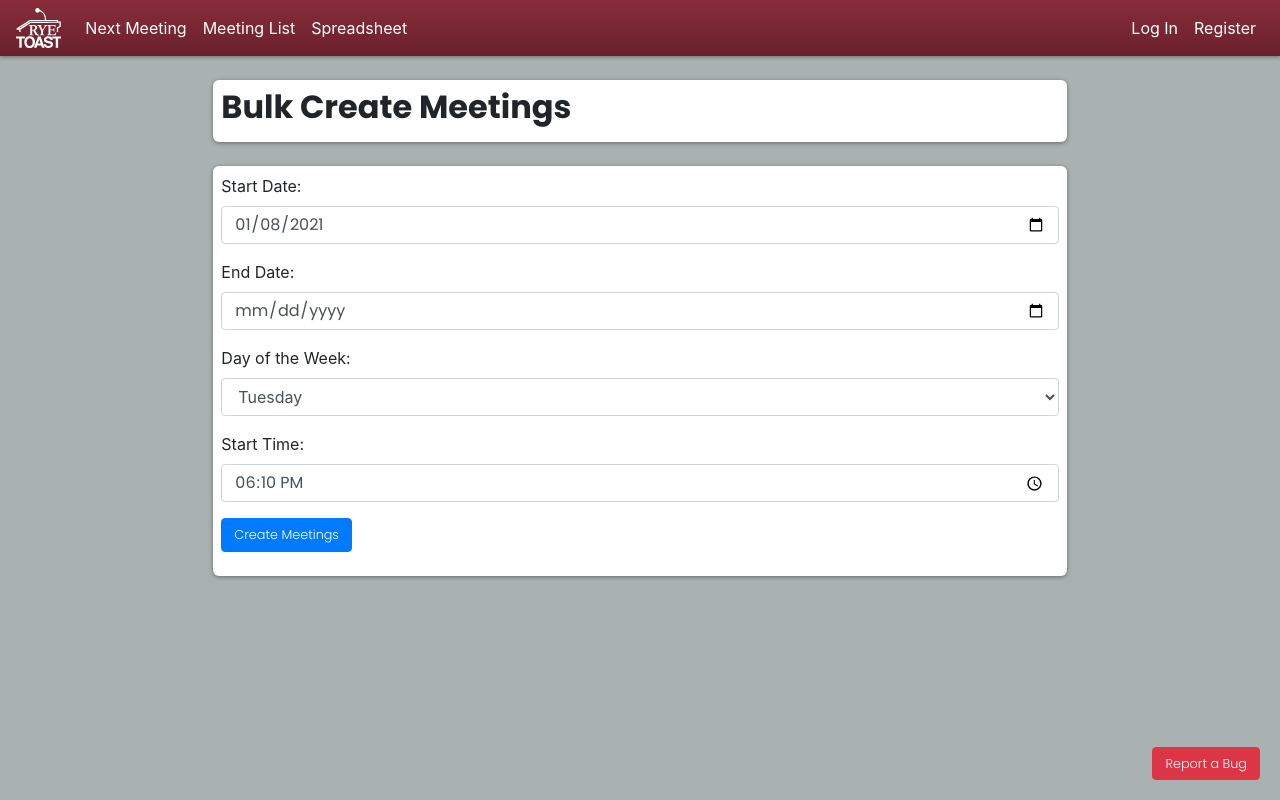
After one commit to Dracfo/rytoastplanner, a Django app: page /bulk_create_meeting in a window 1280 px wide. The commit adds this page. Run offline with Django 3.2, Linux system fonts and the light colour scheme; some libraries are stand-ins or nearby versions.

Commit message:
Bulk Meeting Creation function

```diff
--- a/RolesScheduler/settings.py
+++ b/RolesScheduler/settings.py
@@ -13,8 +13,6 @@ https://docs.djangoproject.com/en/3.1/ref/settings/
 import os
 import django_heroku
 from pathlib import Path
-
-print(os.environ)
 
 # Build paths inside the project like this: BASE_DIR / 'subdir'.
 BASE_DIR = Path(__file__).resolve().parent.parent
--- /dev/null
+++ b/agenda/templates/agenda/bulk_create_meetings.html
@@ -0,0 +1,60 @@
+{% extends 'agenda/layout.html' %}
+{% load static %}
+
+{% block title %}
+    Bulk Create Meetings
+{% endblock %}
+
+{% block body %}
+    <br>
+
+    <!--Page Title-->
+    <div class="container container-sm col-title col-8">
+        <h2>Bulk Create Meetings</h2>
+    </div>
+
+    <br>
+
+    <!--Create Meetings Form-->
+    <div class="container container-sm col-title col-8">
+        <form method="POST">
+            {% csrf_token %}
+
+            <!--Start Date-->
+            <div class="form-group">
+                <label for="start_date">Start Date:</label>
+                <input type="date" id="start_date" name="start_date" class="form-control" value="{{ date_today }}" required>
+            </div>
+
+            <!--End Date-->
+            <div class="form-group">
+                <label for="end_date">End Date:</label>
+                <input type="date" id="end_date" name="end_date" class="form-control" value="" required>
+            </div>
+
+            <!--Which Day of the Week-->
+            <div class="form-group">
+                <label for="ens_date">Day of the Week:</label>
+                <select class="form-select form-control" id="day_of_the_week" name="day_of_the_week" required>
+                    <option value="0">Monday</option>
+                    <option value="1" selected>Tuesday</option>
+                    <option value="2">Wednesday</option>
+                    <option value="3">Thursday</option>
+                    <option value="4">Friday</option>
+                    <option value="5">Saturday</option>
+                    <option value="6">Sunday</option>
+                </select>
+            </div>
+
+            <!--Time of day-->
+            <div class="form-group">
+                <label for="start_time">Start Time:</label>
+                <input type="time" id="start_time" name="start_time" class="form-control" value="18:10" required>
+            </div>
+
+            <!--Submit button-->
+            <button type="submit" class="btn btn-primary mb-3">Create Meetings</button>
+        </form>
+    </div>
+
+{% endblock %}
--- a/agenda/templates/agenda/layout.html
+++ b/agenda/templates/agenda/layout.html
@@ -79,6 +79,7 @@
                           <a class="nav-link dropdown-toggle" data-toggle="dropdown" href="#" role="button" aria-haspopup="true" aria-expanded="false">Executive</a>
                           <div class="dropdown-menu">
                             <a class="dropdown-item" id="dropdown-item" href="{% url 'agenda:create_meeting' %}">Create New Meeting</a>
+                            <a class="dropdown-item" id="dropdown-item" href="{% url 'agenda:bulk_create_meeting' %}">Bulk Create Meetings</a>
                             <a class="dropdown-item" id="dropdown-item" href="{% url 'agenda:create_user' %}">Create New User</a>
                           </div>
                         </li>
--- a/agenda/templates/agenda/meeting.html
+++ b/agenda/templates/agenda/meeting.html
@@ -15,7 +15,9 @@
             <h1>Ryerson Toastmasters</h1>
             <h3>Meeting: {{ meeting.starttime }} EST</h3>
             <p style="position: absolute; top: 5px; right: 10px;"><b>Club: </b>01474196</p>
-            <a href="{% url 'agenda:edit_meeting' id %}" class="btn btn-primary" style="position: absolute; bottom: 5px; right: 10px;">Edit Meeting</a>
+            {% if request.user.executive %}
+                <a href="{% url 'agenda:edit_meeting' id %}" class="btn btn-primary" style="position: absolute; bottom: 5px; right: 10px;">Edit Meeting</a>
+            {% endif %}
         </div>
 
         <br>
--- a/agenda/templates/agenda/meeting_list.html
+++ b/agenda/templates/agenda/meeting_list.html
@@ -15,6 +15,9 @@
             <tr>
                 <th>
                     Date
+                </th>
+                <th>
+                    Theme
                 </th>
                 <th>
                     Speeches
@@ -39,6 +42,9 @@
                         </a>
                     </td>
                     <td>
+                        {{ meeting.theme }}
+                    </td>
+                    <td>
                         {{ meeting.speech_count }}/3
                     </td>
                     <td>
--- a/agenda/templates/agenda/spreadsheet.html
+++ b/agenda/templates/agenda/spreadsheet.html
@@ -26,6 +26,7 @@
         </thead>
         <tbody>
             {% for role, sign_ups in rolelist.items %}
+                {% if role != 'Meeting_id' %}
                     <tr>
                         <td class="row_start">
                             <b>{{ role }}</b>
@@ -62,12 +63,15 @@
                                 <td id="{{ forloop.counter }}">
                                     {{ member }}
                                     {% if user.executive %}
+                                        {% if role != 'Meeting_id' and role != 'Absences' %}
                                             <button class="btn btn-outline-danger btn-sm" onclick="DeleteRole(this);" id="{{ role }}" style="margin: auto!important">X</button>
+                                        {% endif %}
                                     {% endif %}
                                 </td>
                             {% endif %}
                         {% endfor %}
                     </tr>
+                {% endif %}
             {% endfor %}
         </tbody>
     </table>
--- a/agenda/urls.py
+++ b/agenda/urls.py
@@ -11,6 +11,7 @@ urlpatterns = [
     path("meeting/<id>", views.meeting, name="meeting"),
     path("edit_meeting/<id>", views.edit_meeting, name="edit_meeting"),
     path("create_meeting", views.create_meeting, name="create_meeting"),
+    path("bulk_create_meeting", views.bulk_create_meeting, name="bulk_create_meeting"),
     path("delete_meeting/<id>", views.delete_meeting, name="delete_meeting"),
     path("meeting_list", views.meeting_list, name="meeting_list"),
     path("report_bug", views.report_bug, name="report_bug"),
--- a/agenda/views.py
+++ b/agenda/views.py
@@ -135,6 +135,7 @@ def meeting_list(request):
     # Setup the meeting list with dates and role holders
     list_of_meetings = []
     for meeting in meeting_list_query:
+        print(meeting.theme)
 
         # Get the toastmaster for the meeting
         role_query = Rolelist.objects.filter(meeting=meeting).values('toastmaster')
@@ -165,7 +166,7 @@ def meeting_list(request):
                 speech_count += 1
 
         # Add id's, dates, and role holders to the list
-        meeting_entry_for_the_list = {'id': meeting.id, 'date': meeting.starttime.strftime("%d/%b/%Y"), 'speech_count': speech_count, 'toastmaster': toastmaster, 'geneval': geneval, 'ttmaster': ttmaster}
+        meeting_entry_for_the_list = {'id': meeting.id, 'date': meeting.starttime.strftime("%d/%b/%Y"), 'theme': meeting.theme,'speech_count': speech_count, 'toastmaster': toastmaster, 'geneval': geneval, 'ttmaster': ttmaster}
 
         # Add dictionary for the individual meeting to the list of all meetings to be passed to the template to display
         list_of_meetings.append(meeting_entry_for_the_list)
@@ -203,7 +204,7 @@ def edit_meeting(request, id):
         print(meeting, form)
         update_meeting(meeting, form)
 
-        return HttpResponseRedirect(reverse("agenda:index"))
+        return HttpResponseRedirect(reverse("agenda:meeting", args=(id,)))
 
 
     # Get meeting details
@@ -276,6 +277,60 @@ def create_meeting(request):
         id = meeting.id + 1
 
     return HttpResponseRedirect(reverse("agenda:edit_meeting", args=(id,)))
+
+
+def bulk_create_meeting(request):
+
+    # Check if the user is submitting the bulk meeting creation form
+    if request.method == 'POST':
+        # Get data from form submission
+        form = request.POST
+
+        # Organize the date information (Date and time of week, start date, end date)
+        start_date = form['start_date']
+        start_date = datetime.strptime(start_date, "%Y-%m-%d").date()
+        end_date = form['end_date']
+        end_date = datetime.strptime(end_date, "%Y-%m-%d").date()
+        form_day_of_week = form['day_of_the_week']
+        start_time = form['start_time']
+
+        # Check if the end date is after the start date
+        if end_date < start_date:
+            return HttpResponseRedirect(reverse("agenda:meeting_list"))
+
+        # Get the first time a day of the week selected occurs in the date range
+        while int(start_date.weekday()) != int(form_day_of_week):
+            start_date = start_date + timedelta(days=1)
+
+        i = start_date
+        while i < end_date:
+            # Create a new meeting at the date
+            new_meeting = Meeting(starttime=datetime.combine(i, datetime.strptime(start_time, "%H:%M").time()))
+            new_meeting.save()
+
+            # Create an eventlist and rolelist for the meeting
+            new_rolelist = Rolelist(meeting=new_meeting)
+            new_rolelist.save()
+            create_default_eventlist(new_meeting)
+
+            # Mark all attendees as unknown for the meeting
+            users = User.objects.filter()
+            for user in users:
+                new_attendence = Attendee(user=user, meeting=new_meeting, status="U")
+                new_attendence.save()
+
+            # Update the meeting date for the next iteration
+            i = i + timedelta(days=7)
+
+        # Redirect to the meeting list page so user can see that all the meetings have been created
+        return HttpResponseRedirect(reverse("agenda:meeting_list"))
+
+    # Else the user is trying to access the bulk create meetings form
+    return render(request, "agenda/bulk_create_meetings.html", {
+        'date_today': date.today().strftime("%Y-%m-%d")
+    })
+
+
 
 
 def delete_meeting(request, id):
```
Also changed, not shown: CHANGELOG.md. Lines whose indentation alone changed are shown as unchanged.
